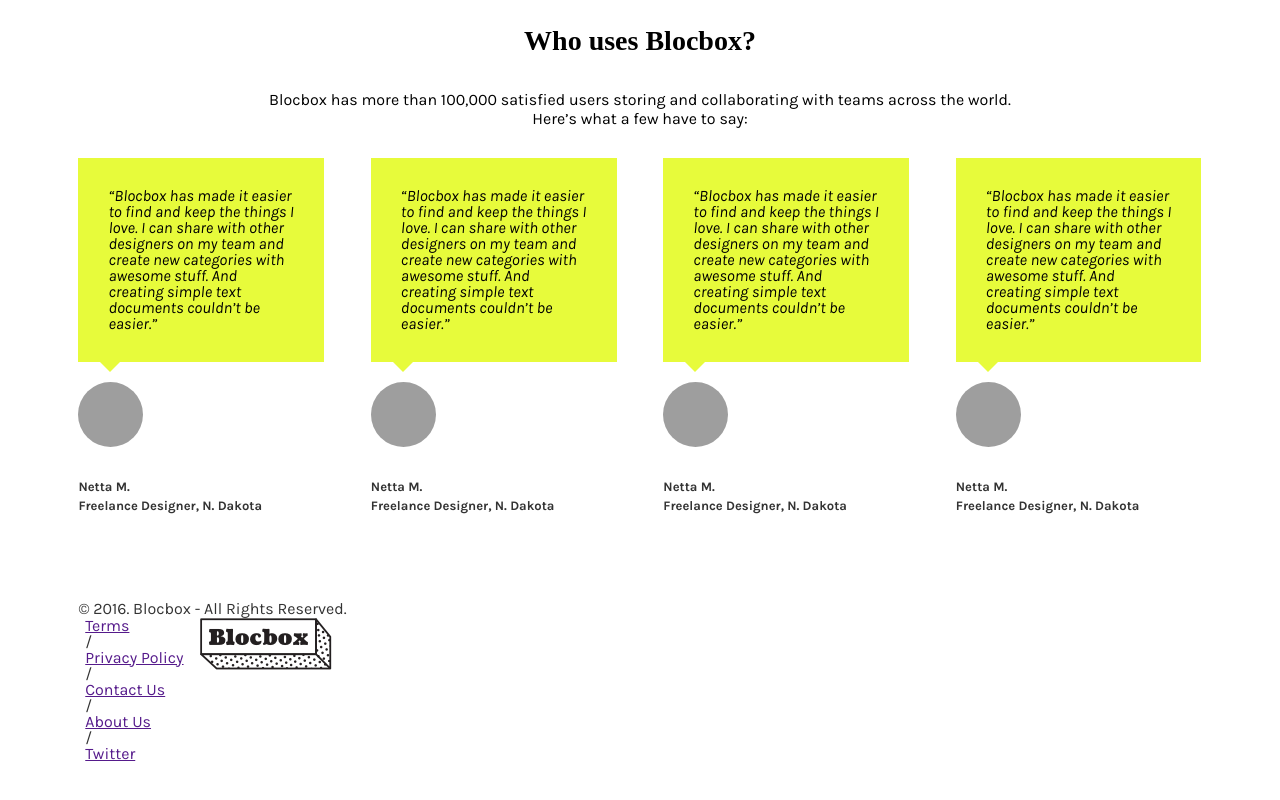
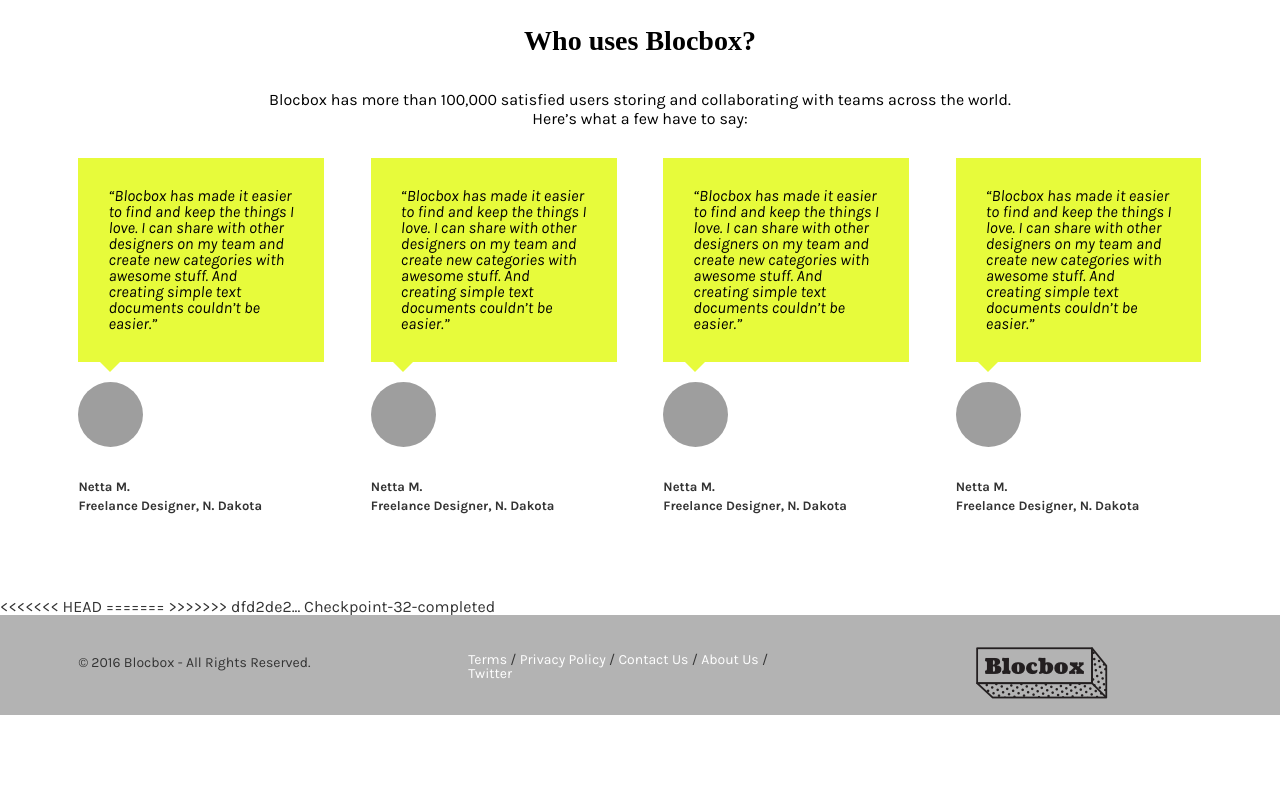
Before and after one commit to graciemichiko/Blocbox, a plain HTML site: page index.html in a window 1280 px wide. Shown: the part 2292-3092 px from the top of the page. After the commit the page ends 3007 px from the top, so only its background shows below. Drawn offline with nearby package versions, Linux system fonts and the light colour scheme; grey boxes are pictures that could not be loaded; a web font is replaced by a local one.

Commit message:
Checkpoint-32-completed

```diff
--- a/CSS/style.css
+++ b/CSS/style.css
@@ -340,3 +340,51 @@ header .hero img {
   font-size:13px;
   margin-top: 2px;
 }
+
+/* FOOTER */
+footer {
+  background-color: #b3b3b3;
+  height: 150px;
+  position: relative;
+  overflow: hidden;
+  z-index: 0;
+}
+footer p, footer nav ul {
+  font-size:14px;
+  font-weight:100;
+  text-align: center;
+  margin: 10px auto 0;
+}
+footer nav ul li {
+  list-style-type: none;
+  display: inline;
+}
+footer nav ul li a {
+  color:#FFFFFF;
+  text-decoration: none;
+}
+footer .right-footer-block {
+  background-color: transparent;
+}
+footer .logo{
+  padding: 2.35em 0;
+  margin: 0 auto;
+  display: block;
+}
+
+@media (min-width: 992px){
+  footer{
+    background-color: #b3b3b3;
+    height: 100px;
+  }
+  footer p, footer nav ul{
+    padding: 2em 0;
+    text-align: left;
+  }
+  /*footer .right-footer-block {
+    background-color: #3498DB;
+  }*/
+  footer .logo{
+    padding: 2em 0 2em 1.5em;
+  }
+}
--- a/index.html
+++ b/index.html
@@ -145,12 +145,26 @@
         </li>
       </ul>
     </section>
+<<<<<<< HEAD
+=======
+
+    <!-- New Sign Up Section - having difficulty styling this - taking out for now.
+    <section class="Sign Up">
+      <div class="container">
+          <h2>Sign up for Blocbox now!</h2>
+          <p>Remember, Blocbox is free to try for 30 days. Get started today!</p>
+          <a href="signup.html" class="btn"> Start Your Free Trial! </a>
+      </div>
+    </section>
+-->
+>>>>>>> dfd2de2... Checkpoint-32-completed
   </main>
   <!-- Footer -->
 <footer>
   <div class="container footer-nav-block">
       <div class="left-footer-block one-third">
-        <p class="copyright-block"> &copy; 2016. <strong>Blocbox</strong> - All Rights Reserved.</p>
+        <p class="copyright-block">&copy; 2016 <strong>Blocbox</strong> - All Rights Reserved.</p>
+      </div>
       <nav class="link-block middle-footer-block one-third">
         <ul>
           <li><a href="">Terms</a></li> /
@@ -161,8 +175,7 @@
         </ul>
       </nav>
       <div class="right-footer-block one-third">
-          <img class="logo" src="images/site-logo.png" alt="Blocbox"/>
-        </div>
+        <img class="logo" src="images/site-logo.png" alt="Blocbox" />
       </div>
   </div>
 </footer>
```
Lines whose indentation alone changed are shown as unchanged.
